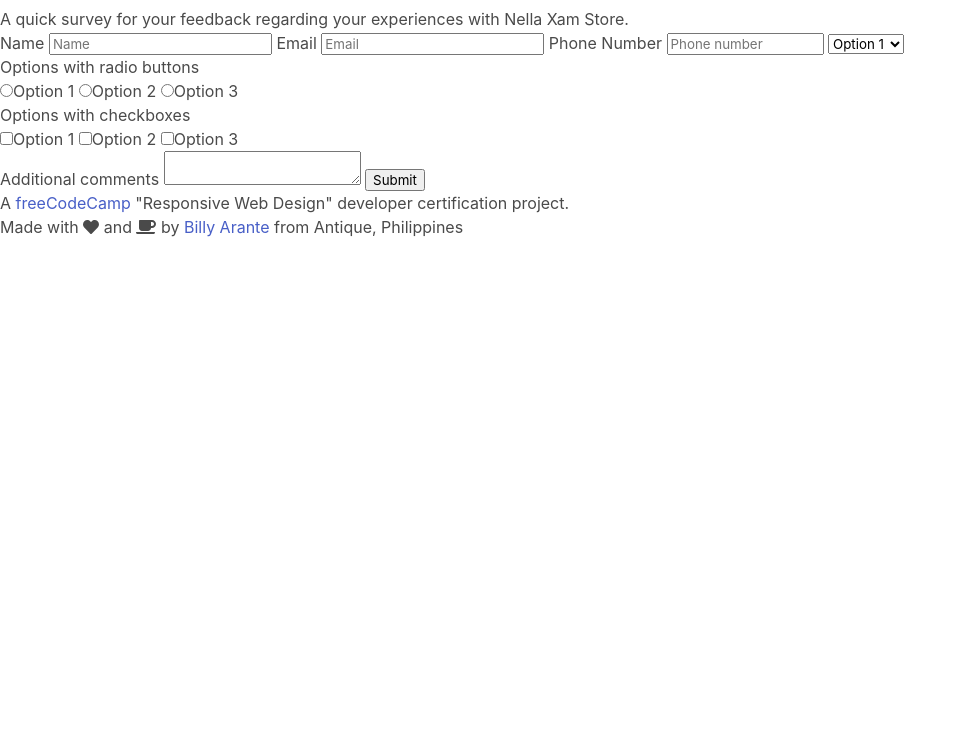
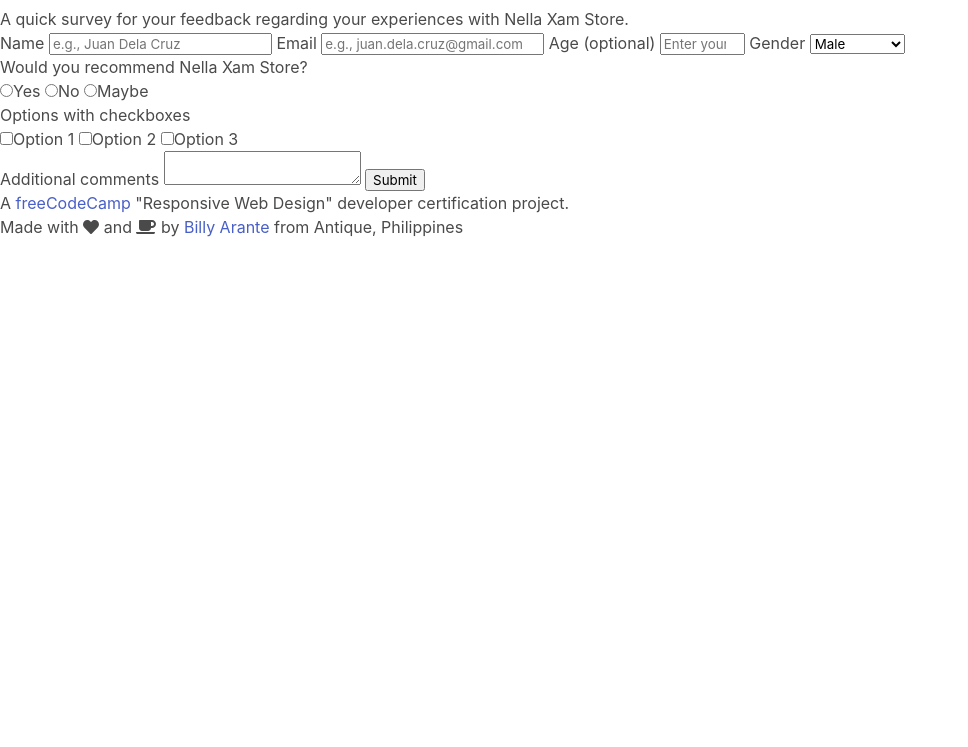
Before and after one commit to arantebw/survey, a plain HTML site: page index.html in a window 1280 px wide. Shown: the part 53-800 px from the top of the page, without its empty margins (0-968 px from the left). Drawn offline with nearby package versions, Linux system fonts and the light colour scheme.

Commit message:
add: customized to nella xam store

```diff
--- a/index.html
+++ b/index.html
@@ -19,25 +19,26 @@
 
     <form id="survey-form">
       <label id="name-label" for="name">Name</label>
-      <input type="name" id="name" placeholder="Name" required>
+      <input type="name" id="name" placeholder="e.g., Juan Dela Cruz" required>
 
       <label id="email-label" for="email">Email</label>
-      <input type="email" id="email" placeholder="Email" required>
+      <input type="email" id="email" placeholder="e.g., juan.dela.cruz@gmail.com" required>
 
-      <label id="number-label" for="number">Phone Number</label>
-      <input type="number" id="number" placeholder="Phone number" min="0" max="99999999999">
+      <label id="number-label" for="number">Age (optional)</label>
+      <input type="number" id="number" placeholder="Enter your age here" min="0" max="100">
 
+      <label for="dropdown">Gender</label>
       <select id="dropdown">
-        <option value="option1">Option 1</option>
-        <option value="option2">Option 2</option>
-        <option value="option3">Option 3</option>
+        <option value="male">Male</option>
+        <option value="female">Female</option>
+        <option value="non-binary">Non-Binary</option>
       </select>
 
       <fieldset>
-        <legend>Options with radio buttons</legend>
-        <input type="radio" name="options" value="option1"><label for="">Option 1</label>
-        <input type="radio" name="options" value="option2"><label for="">Option 2</label>
-        <input type="radio" name="options" value="option3"><label for="">Option 3</label>
+        <legend>Would you recommend Nella Xam Store?</legend>
+        <input type="radio" name="recommend" value="yes" id="yes"><label for="yes">Yes</label>
+        <input type="radio" name="recommend" value="no" id="no"><label for="no">No</label>
+        <input type="radio" name="recommend" value="maybe" id="maybe"><label for="maybe">Maybe</label>
       </fieldset>
 
       <fieldset>
```
